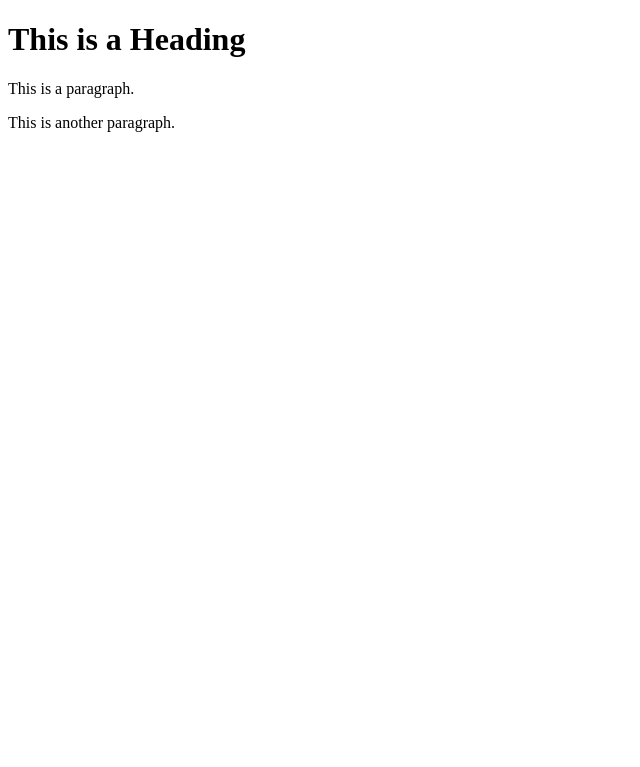
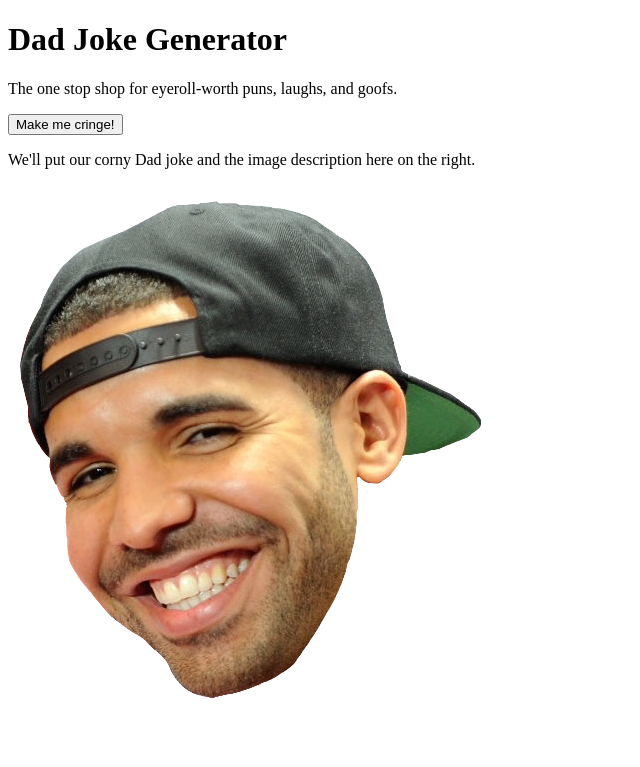
Before and after one commit to dazedcodes/Joke-Generator-Project, a plain HTML site: page index.html in a window 1280 px wide. Shown: the whole page, without its empty margins (0-640 px from the left). Drawn offline with Linux system fonts and the light colour scheme.

Commit message:
added skeleton for Dad Joke Generator and CSS Reset

```diff
--- a/index.html
+++ b/index.html
@@ -8,10 +8,21 @@
   <body>
     <!-- <img src="img_la.jpg" alt="LA" style="width: 100%;" /> -->
 
-    <div>
-      <h1>This is a Heading</h1>
-      <p>This is a paragraph.</p>
-      <p>This is another paragraph.</p>
+    <div class="left-side">
+      <h1>Dad Joke Generator</h1>
+      <p>The one stop shop for eyeroll-worth puns, laughs, and goofs.</p>
+      <button type="button" name="button">Make me cringe!</button>
+    </div>
+    <div class="right-side">
+      <p class="dad-joke">
+        We'll put our corny Dad joke and the image description here on the
+        right.
+      </p>
+      <img
+        class="joke-image"
+        src="../images/drake-face.png"
+        alt="A picture of Drake smiling."
+      />
     </div>
   </body>
 </html>
--- /dev/null
+++ b/styles.css
@@ -0,0 +1,88 @@
+html,
+body,
+div,
+span,
+applet,
+object,
+iframe,
+h1,
+h2,
+h3,
+h4,
+h5,
+h6,
+p,
+blockquote,
+pre,
+a,
+abbr,
+acronym,
+address,
+big,
+cite,
+code,
+del,
+dfn,
+em,
+img,
+ins,
+kbd,
+q,
+s,
+samp,
+small,
+strike,
+strong,
+sub,
+sup,
+tt,
+var,
+b,
+u,
+i,
+center,
+dl,
+dt,
+dd,
+ol,
+ul,
+li,
+fieldset,
+form,
+label,
+legend,
+table,
+caption,
+tbody,
+tfoot,
+thead,
+tr,
+th,
+td,
+article,
+aside,
+canvas,
+details,
+embed,
+figure,
+figcaption,
+footer,
+header,
+hgroup,
+menu,
+nav,
+output,
+ruby,
+section,
+summary,
+time,
+mark,
+audio,
+video {
+  margin: 0;
+  padding: 0;
+  border: 0;
+  font-size: 100%;
+  font: inherit;
+  vertical-align: baseline;
+}
```
Also changed, not shown: images/drake-face.png (added).
